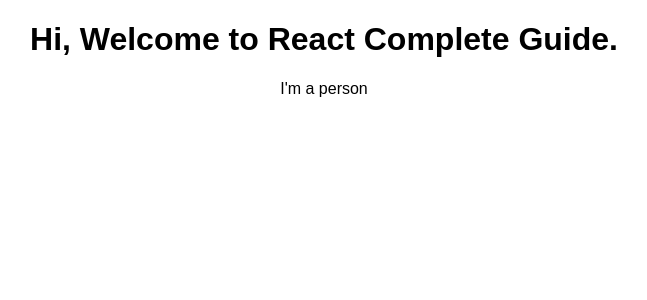
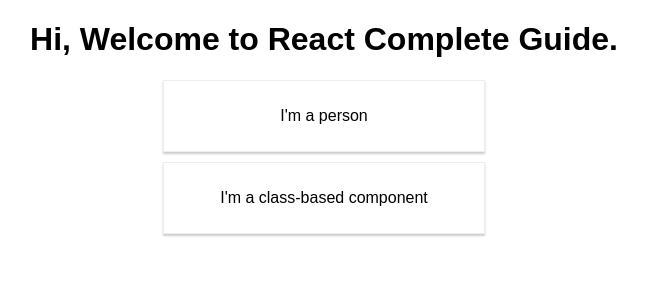
Before and after one commit to thynameisjayvee/react-complete-guide, a React (Create React App) app: page / in a window 1280 px wide. Shown: the top 300 px of the page, without its empty margins (316-963 px from the left). Built offline with nearby package versions, Linux system fonts and the light colour scheme.

Commit message:
added class-based component

```diff
--- a/src/App.css
+++ b/src/App.css
@@ -1,3 +1,16 @@
 .App {
   text-align: center;
 }
+
+.card {
+  border: 1px solid #eee;
+  box-shadow: 0 2px 2px #ccc;
+  padding: 10px;
+  width: 300px;
+  margin: 10px;
+}
+
+.mx-auto {
+  margin-left: auto !important;
+  margin-right: auto !important;
+}
--- a/src/App.js
+++ b/src/App.js
@@ -1,13 +1,23 @@
 import React, { Component } from "react";
 import "./App.css";
 import Person from "./Person";
+import ClassBasedComponent from "./ClassBasedComponent";
 
 class App extends Component {
   render() {
+    // return (
+    //   <div className="App">
+    //     <h1>Hi, Welcome to React Complete Guide.</h1>
+    //     <Person />
+    //     <SampleComponent />
+    //   </div>
+    // );
+
     return (
       <div className="App">
         <h1>Hi, Welcome to React Complete Guide.</h1>
         <Person />
+        <ClassBasedComponent />
       </div>
     );
 
--- /dev/null
+++ b/src/ClassBasedComponent/index.js
@@ -0,0 +1,13 @@
+import React, { Component } from "react";
+
+class ClassBasedComponent extends Component {
+  render() {
+    return (
+      <div className="card mx-auto">
+        <p className="red--text">I'm a class-based component</p>
+      </div>
+    );
+  }
+}
+
+export default ClassBasedComponent;
--- a/src/Person/index.js
+++ b/src/Person/index.js
@@ -1,7 +1,11 @@
 import React from "react";
 
 const person = () => {
-  return <p>I'm a person</p>;
+  return (
+    <div className="card mx-auto">
+      <p>I'm a person</p>
+    </div>
+  );
 };
 
 export default person;
```
